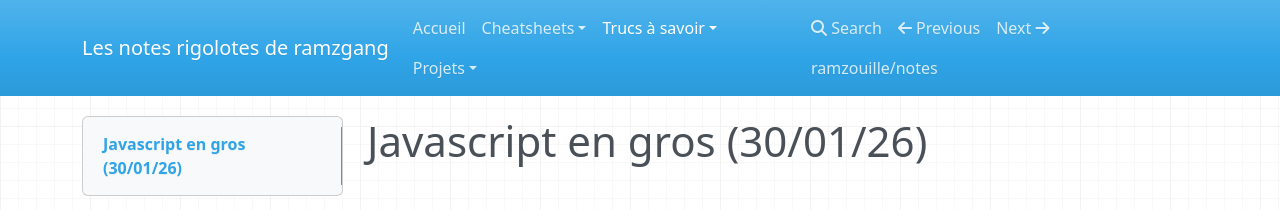
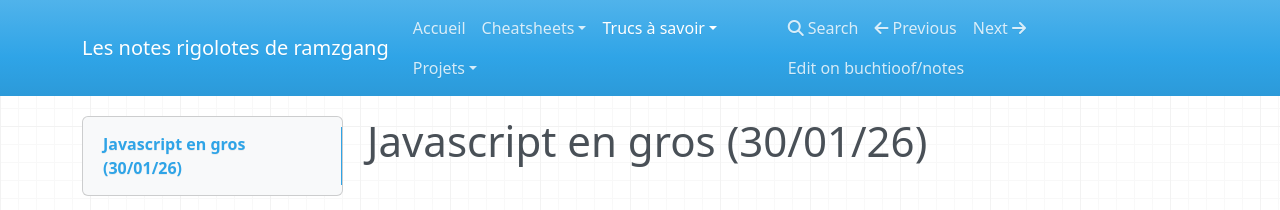
Before and after one commit to buchtioof/notes, an MkDocs documentation site: the page built from docs/learn/2026-30-01.md, in a window 1280 px wide. Shown: the top 210 px of the page. Built offline with MkDocs 1.6.1, drawn with Linux system fonts in a browser that asks for light colours; nearby versions of some CDN libraries; some web fonts are replaced.

Commit message:
update zensicle website

```diff
--- a/mkdocs.yml
+++ b/mkdocs.yml
@@ -1,6 +1,6 @@
 site_name: Les notes rigolotes de ramzgang
-repo_name: ramzouille/notes
-repo_url: https://git.legaragenumerique.fr/ramzouille/Notes
+repo_name: buchtioof/notes
+repo_url: https://github.com/buchtioof/notes
 theme:
   palette:
     # Palette toggle for automatic mode
```
Also changed, not shown: site/404.html, site/cheatsheets/2025-11-28/index.html, site/cheatsheets/2025-12-12/index.html, site/cheatsheets/2026-01-16/index.html, site/cheatsheets/2026-01-22/index.html, site/index.html, site/learn/2025-10-30/index.html, site/learn/2026-30-01/index.html, site/projects/2025-12-05/index.html, site/projects/2026-01-23/index.html.
